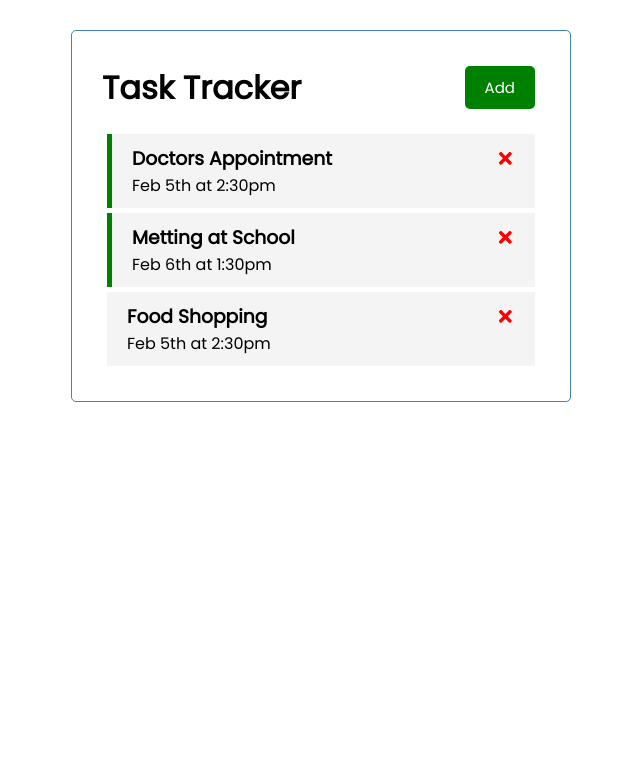
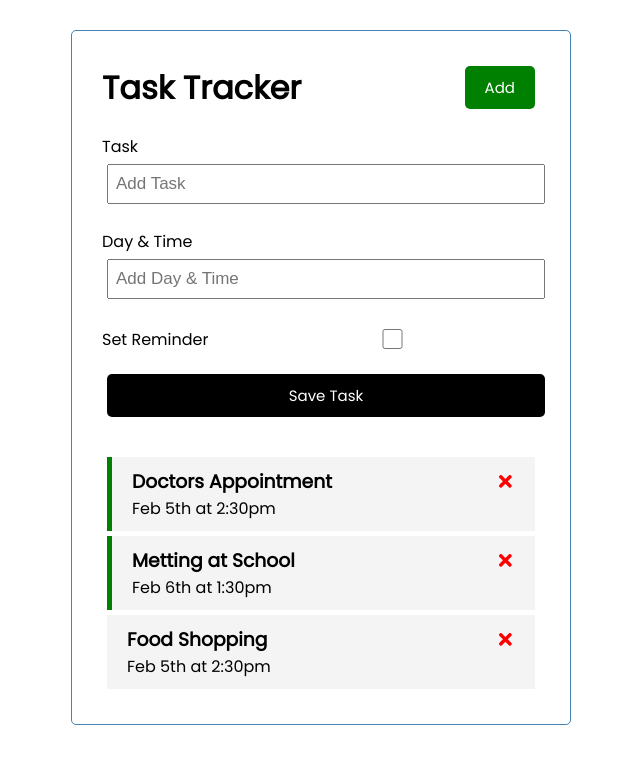
Before and after one commit to smjeffery22/react_task_tracker, a React (Create React App) app: page / in a window 1280 px wide. Shown: the top 764 px of the page, without its empty margins (319-959 px from the left). Built offline with nearby package versions, Linux system fonts and the light colour scheme.

Commit message:
Add feature to add task to the tracker

```diff
--- a/src/App.js
+++ b/src/App.js
@@ -1,6 +1,7 @@
 import React, { useState } from 'react';
 import Header from './components/Header';
 import Tasks from './components/Tasks';
+import AddTask from './components/AddTask';
 import './App.css';
 
 function App() {
@@ -25,6 +26,14 @@
 		},
 	]);
 
+	// add task
+	const addTask = (task) => {
+		const id = Math.floor(Math.random() * 10000) + 1;
+		const newTask = { id, ...task };
+		setTasks([...tasks, newTask]);
+		console.log(task);
+	};
+
 	// delete task
 	const deleteTask = (id) => {
 		setTasks(tasks.filter((task) => task.id !== id));
@@ -42,6 +51,7 @@
 	return (
 		<div className="container">
 			<Header />
+			<AddTask onAdd={addTask} />
 			{tasks.length > 0 ? (
 				<Tasks tasks={tasks} onDelete={deleteTask} onToggle={toggleReminder} />
 			) : (
--- /dev/null
+++ b/src/components/AddTask.js
@@ -0,0 +1,58 @@
+import React, { useState } from 'react';
+
+const AddTask = ({ onAdd }) => {
+	const [text, setText] = useState('');
+	const [day, setDay] = useState('');
+	const [reminder, setReminder] = useState(false);
+
+	const onSubmit = (e) => {
+		e.preventDefault();
+
+		if (!text) {
+			alert('Please add a task!');
+			return;
+		}
+
+		onAdd({ text, day, reminder });
+
+		setText('');
+		setDay('');
+		setReminder(false);
+	};
+
+	return (
+		<form className="add-form" onSubmit={onSubmit}>
+			<div className="form-control">
+				<label>Task</label>
+				<input
+					type="text"
+					placeholder="Add Task"
+					value={text}
+					onChange={(e) => setText(e.target.value)}
+				/>
+			</div>
+			<div className="form-control">
+				<label>Day & Time</label>
+				<input
+					type="text"
+					placeholder="Add Day & Time"
+					value={day}
+					onChange={(e) => setDay(e.target.value)}
+				/>
+			</div>
+			<div className="form-control form-control-check">
+				<label>Set Reminder</label>
+				<input
+					type="checkbox"
+					checked={reminder}
+					value={reminder}
+					onChange={(e) => setReminder(e.currentTarget.checked)}
+				/>
+			</div>
+
+			<input className="btn btn-block" type="submit" value="Save Task" />
+		</form>
+	);
+};
+
+export default AddTask;
```
